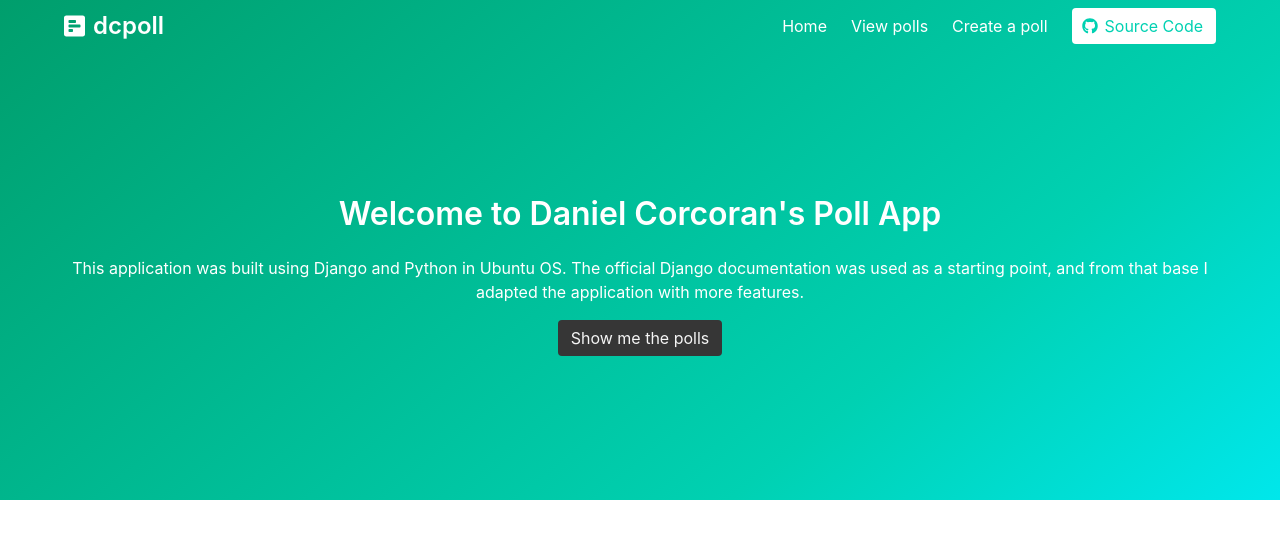
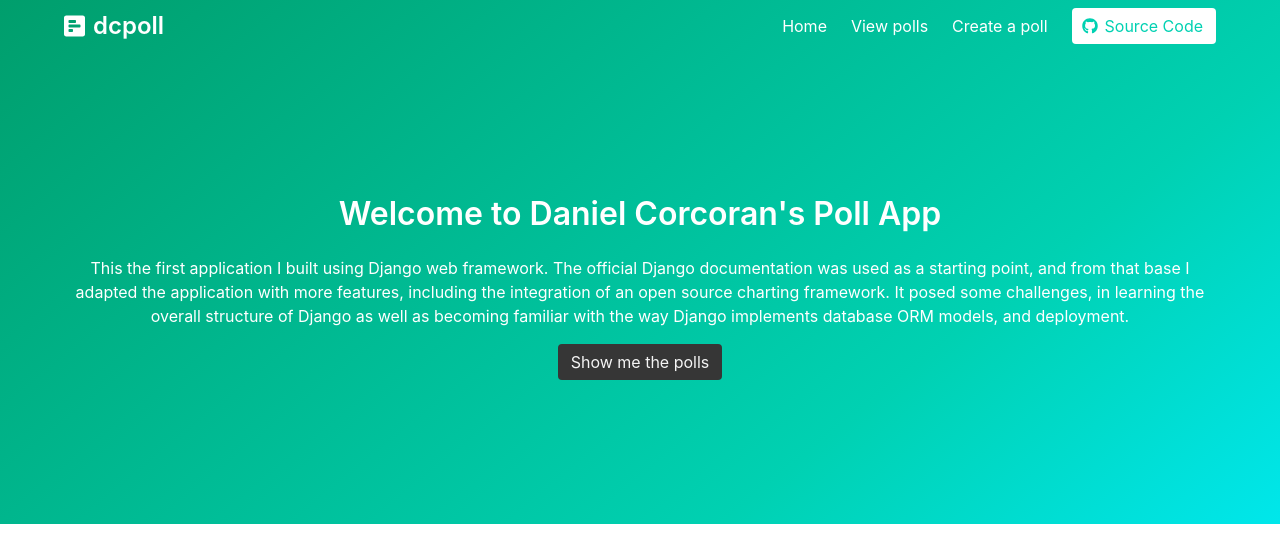
Before and after one commit to danielc92/django-docs-tutorial, a Django app: page / in a window 1280 px wide. Shown: the top 549 px of the page. Run offline with Django 3.2, Linux system fonts and the light colour scheme; parts of the project's set-up code (start-up, migrations or seed data) failed here and were passed over; some libraries are stand-ins or nearby versions.

Commit message:
Modified Home page summary

```diff
--- a/templates/index.html
+++ b/templates/index.html
@@ -18,7 +18,7 @@
         Welcome to Daniel Corcoran's Poll App
       </h1>
       <p class="">
-        This application was built using Django and Python in Ubuntu OS. The official Django documentation was used as a starting point, and from that base I adapted the application with more features.
+				This the first application I built using Django web framework. The official Django documentation was used as a starting point, and from that base I adapted the application with more features, including the integration of an open source charting framework. It posed some challenges, in learning the overall structure of Django as well as becoming familiar with the way Django implements database ORM models, and deployment.
       </p>
       <a href="{% url 'polls-list' %}" class="button is-dark">Show me the polls</a>
       </div>
```
